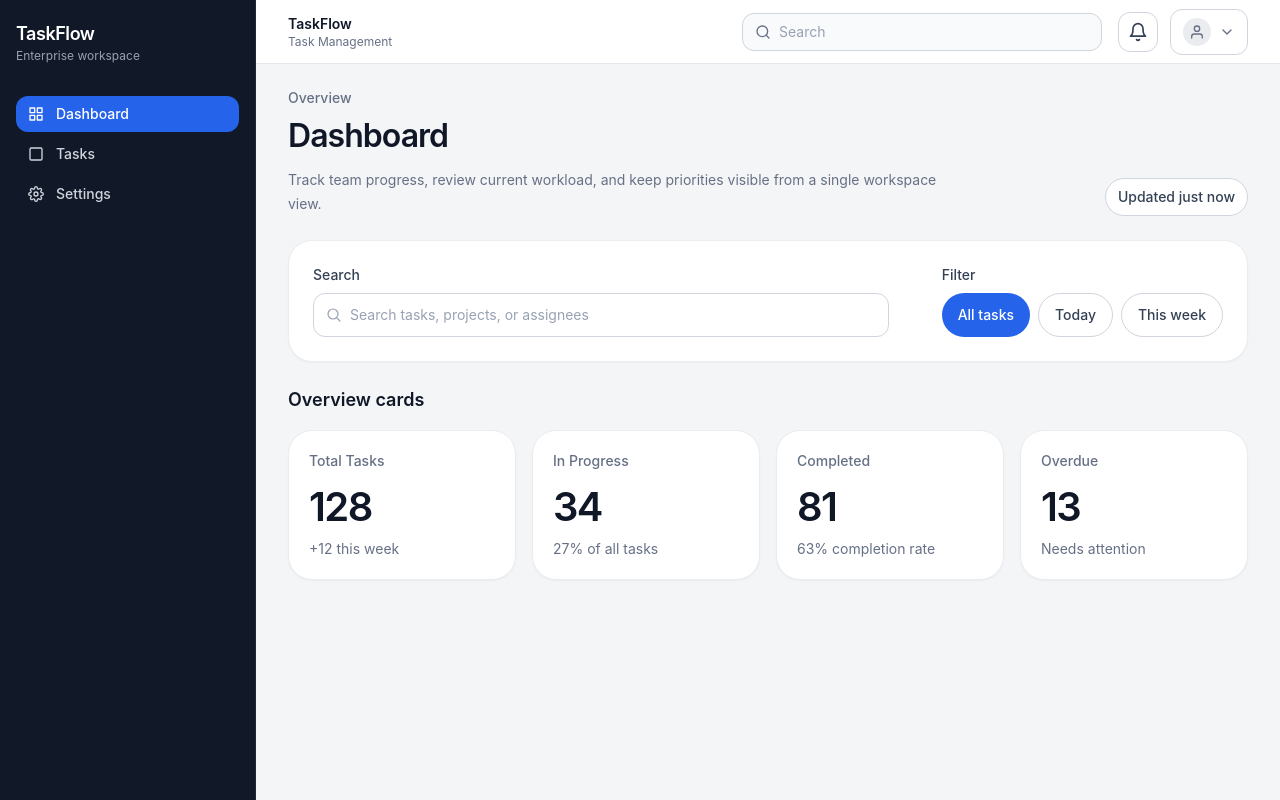
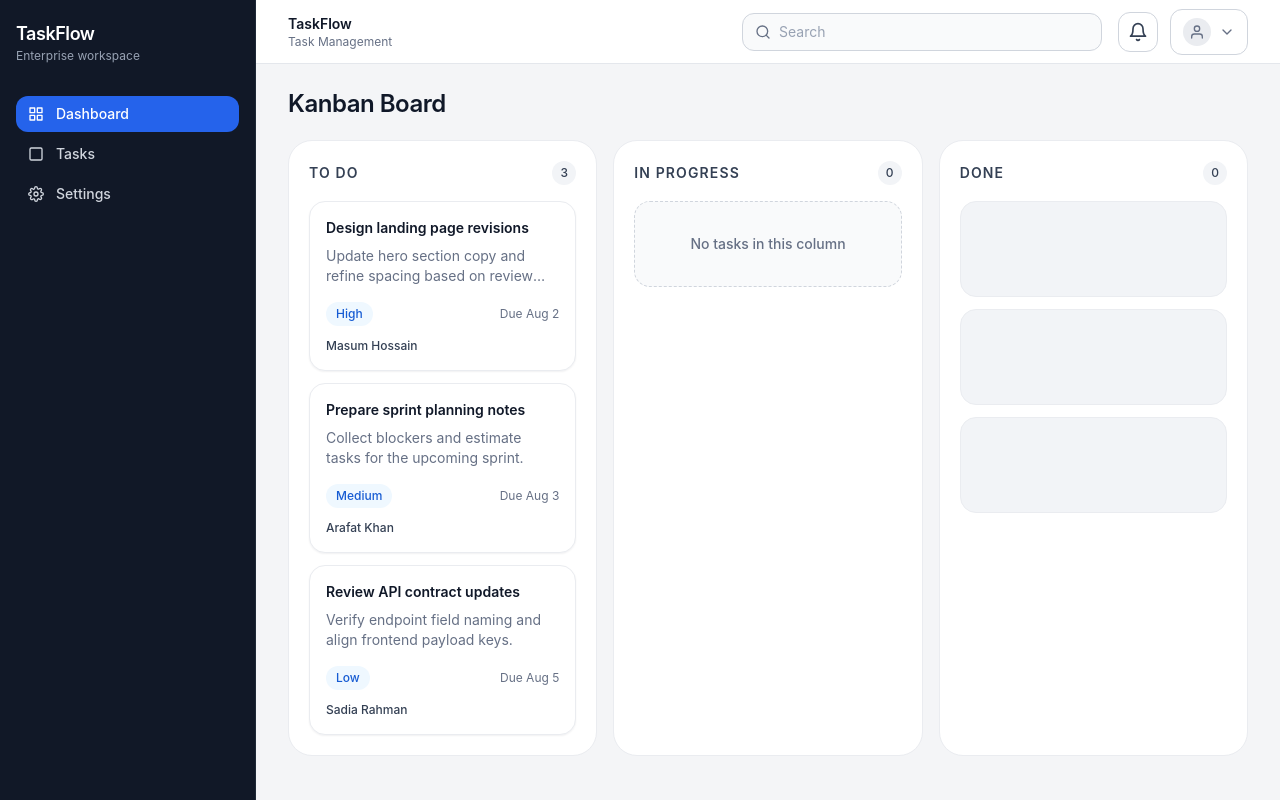
Before and after one commit to Md-Masum-Hossain/TaskFlow, a React (Vite) app in the folder client/: page /dashboard in a window 1280 px wide. Built offline with nearby package versions, Linux system fonts and the light colour scheme; no server answers.

Commit message:
feat(tasks): implement kanban board UI

```diff
--- /dev/null
+++ b/client/src/features/tasks/components/EmptyState.jsx
@@ -0,0 +1,7 @@
+export default function EmptyState({ message }) {
+  return (
+    <div className="rounded-2xl border border-dashed border-[#d0d5dd] bg-[#f9fafb] px-4 py-8 text-center">
+      <p className="text-sm font-medium text-[#667085]">{message}</p>
+    </div>
+  );
+}
--- /dev/null
+++ b/client/src/features/tasks/components/LoadingState.jsx
@@ -0,0 +1,9 @@
+export default function LoadingState() {
+  return (
+    <div className="space-y-3">
+      <div className="h-24 rounded-2xl border border-[#eaecf0] bg-[#f2f4f7]" />
+      <div className="h-24 rounded-2xl border border-[#eaecf0] bg-[#f2f4f7]" />
+      <div className="h-24 rounded-2xl border border-[#eaecf0] bg-[#f2f4f7]" />
+    </div>
+  );
+}
--- /dev/null
+++ b/client/src/features/tasks/components/TaskCard.jsx
@@ -0,0 +1,15 @@
+export default function TaskCard({ title, description, priority, dueDate, assignee }) {
+  return (
+    <article className="rounded-2xl border border-[#eaecf0] bg-white p-4 shadow-[0_1px_2px_rgba(16,24,40,0.06)]">
+      <p className="text-sm font-semibold text-[#101828]">{title}</p>
+      <p className="mt-2 line-clamp-2 text-sm leading-5 text-[#667085]">{description}</p>
+
+      <div className="mt-4 flex items-center justify-between text-xs">
+        <span className="rounded-full bg-[#eff8ff] px-2.5 py-1 font-medium text-[#175cd3]">{priority}</span>
+        <span className="text-[#667085]">{dueDate}</span>
+      </div>
+
+      <div className="mt-3 text-xs font-medium text-[#344054]">{assignee}</div>
+    </article>
+  );
+}
--- /dev/null
+++ b/client/src/features/tasks/components/TaskColumn.jsx
@@ -0,0 +1,35 @@
+import EmptyState from './EmptyState';
+import LoadingState from './LoadingState';
+import TaskCard from './TaskCard';
+
+export default function TaskColumn({ title, count, tasks = [], isLoading = false }) {
+  return (
+    <section className="min-h-[420px] rounded-3xl border border-[#eaecf0] bg-white p-4 sm:p-5">
+      <header className="mb-4 flex items-center justify-between">
+        <h3 className="text-sm font-semibold uppercase tracking-[0.08em] text-[#344054]">{title}</h3>
+        <span className="inline-flex h-6 min-w-6 items-center justify-center rounded-full bg-[#f2f4f7] px-2 text-xs font-medium text-[#344054]">
+          {count}
+        </span>
+      </header>
+
+      {isLoading ? (
+        <LoadingState />
+      ) : tasks.length === 0 ? (
+        <EmptyState message="No tasks in this column" />
+      ) : (
+        <div className="space-y-3">
+          {tasks.map((task) => (
+            <TaskCard
+              key={task.id}
+              title={task.title}
+              description={task.description}
+              priority={task.priority}
+              dueDate={task.dueDate}
+              assignee={task.assignee}
+            />
+          ))}
+        </div>
+      )}
+    </section>
+  );
+}
--- a/client/src/pages/DashboardPage.jsx
+++ b/client/src/pages/DashboardPage.jsx
@@ -1,119 +1,72 @@
-const overviewCards = [
+import TaskColumn from '../features/tasks/components/TaskColumn';
+
+const kanbanColumns = [
   {
-    label: 'Total Tasks',
-    value: '128',
-    detail: '+12 this week',
+    id: 'todo',
+    title: 'To Do',
+    count: 3,
+    tasks: [
+      {
+        id: 'todo-1',
+        title: 'Design landing page revisions',
+        description: 'Update hero section copy and refine spacing based on review notes.',
+        priority: 'High',
+        dueDate: 'Due Aug 2',
+        assignee: 'Masum Hossain',
       },
       {
-    label: 'In Progress',
-    value: '34',
-    detail: '27% of all tasks',
+        id: 'todo-2',
+        title: 'Prepare sprint planning notes',
+        description: 'Collect blockers and estimate tasks for the upcoming sprint.',
+        priority: 'Medium',
+        dueDate: 'Due Aug 3',
+        assignee: 'Arafat Khan',
       },
       {
-    label: 'Completed',
-    value: '81',
-    detail: '63% completion rate',
+        id: 'todo-3',
+        title: 'Review API contract updates',
+        description: 'Verify endpoint field naming and align frontend payload keys.',
+        priority: 'Low',
+        dueDate: 'Due Aug 5',
+        assignee: 'Sadia Rahman',
+      },
+    ],
+    isLoading: false,
   },
   {
-    label: 'Overdue',
-    value: '13',
-    detail: 'Needs attention',
+    id: 'in-progress',
+    title: 'In Progress',
+    count: 0,
+    tasks: [],
+    isLoading: false,
+  },
+  {
+    id: 'done',
+    title: 'Done',
+    count: 0,
+    tasks: [],
+    isLoading: true,
   },
 ];
 
-const filterItems = ['All tasks', 'Today', 'This week'];
-
 export default function DashboardPage() {
   return (
-    <div className="space-y-6">
-      <header className="flex flex-col gap-4 lg:flex-row lg:items-end lg:justify-between">
-        <div>
-          <p className="text-sm font-medium text-[#667085]">Overview</p>
-          <h1 className="mt-1 text-[32px] font-semibold tracking-[-0.03em] text-[#101828]">
-            Dashboard
-          </h1>
-          <p className="mt-2 max-w-2xl text-sm leading-6 text-[#667085]">
-            Track team progress, review current workload, and keep priorities visible from a single
-            workspace view.
-          </p>
-        </div>
-
-        <div className="inline-flex items-center rounded-full border border-[#d0d5dd] bg-white px-3 py-2 text-sm font-medium text-[#344054]">
-          Updated just now
-        </div>
+    <section className="space-y-5">
+      <header className="flex items-center justify-between">
+        <h1 className="text-2xl font-semibold tracking-[-0.02em] text-[#101828]">Kanban Board</h1>
       </header>
 
-      <section className="rounded-3xl border border-[#eaecf0] bg-white p-4 shadow-[0_1px_2px_rgba(16,24,40,0.04)] sm:p-6">
-        <div className="flex flex-col gap-4 xl:flex-row xl:items-center xl:justify-between">
-          <div className="w-full max-w-xl">
-            <label className="mb-2 block text-sm font-medium text-[#344054]" htmlFor="dashboard-search">
-              Search
-            </label>
-            <div className="flex h-11 items-center rounded-xl border border-[#d0d5dd] bg-white px-3">
-              <svg
-                viewBox="0 0 24 24"
-                fill="none"
-                aria-hidden="true"
-                className="h-4 w-4 shrink-0 text-[#98a2b3]"
-              >
-                <path
-                  d="M21 21l-4.35-4.35M10.5 18a7.5 7.5 0 1 1 0-15 7.5 7.5 0 0 1 0 15Z"
-                  stroke="currentColor"
-                  strokeWidth="1.8"
-                  strokeLinecap="round"
-                  strokeLinejoin="round"
+      <div className="grid gap-4 xl:grid-cols-3">
+        {kanbanColumns.map((column) => (
+          <TaskColumn
+            key={column.id}
+            title={column.title}
+            count={column.count}
+            tasks={column.tasks}
+            isLoading={column.isLoading}
           />
-              </svg>
-              <input
-                id="dashboard-search"
-                type="text"
-                placeholder="Search tasks, projects, or assignees"
-                className="ml-2 w-full border-0 bg-transparent text-sm text-[#101828] outline-none placeholder:text-[#98a2b3]"
-              />
-            </div>
-          </div>
-
-          <div>
-            <p className="mb-2 text-sm font-medium text-[#344054]">Filter</p>
-            <div className="flex flex-wrap gap-2">
-              {filterItems.map((item, index) => (
-                <button
-                  key={item}
-                  type="button"
-                  className={`h-11 rounded-full px-4 text-sm font-medium ${
-                    index === 0
-                      ? 'bg-[#2563eb] text-white'
-                      : 'border border-[#d0d5dd] bg-white text-[#344054]'
-                  }`}
-                >
-                  {item}
-                </button>
-              ))}
-            </div>
-          </div>
-        </div>
-      </section>
-
-      <section>
-        <div className="mb-4 flex items-center justify-between">
-          <h2 className="text-lg font-semibold text-[#101828]">Overview cards</h2>
-        </div>
-
-        <div className="grid gap-4 md:grid-cols-2 xl:grid-cols-4">
-          {overviewCards.map((card) => (
-            <article
-              key={card.label}
-              className="rounded-3xl border border-[#eaecf0] bg-white p-5 shadow-[0_1px_2px_rgba(16,24,40,0.04)]"
-            >
-              <p className="text-sm font-medium text-[#667085]">{card.label}</p>
-              <p className="mt-4 text-[40px] font-semibold leading-none tracking-[-0.04em] text-[#101828]">
-                {card.value}
-              </p>
-              <p className="mt-3 text-sm text-[#667085]">{card.detail}</p>
-            </article>
         ))}
       </div>
     </section>
-    </div>
   );
 }
```
Lines whose indentation alone changed are shown as unchanged.
